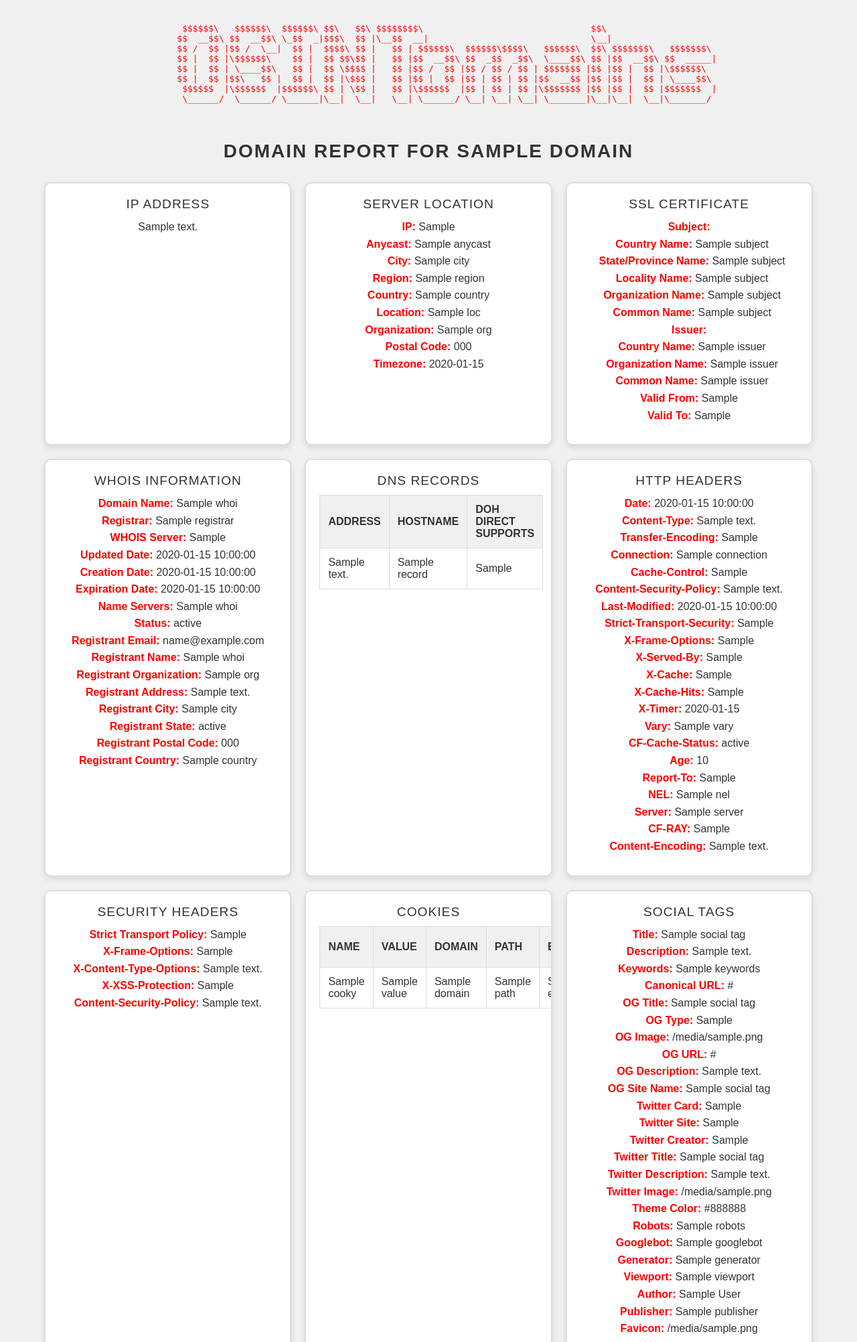
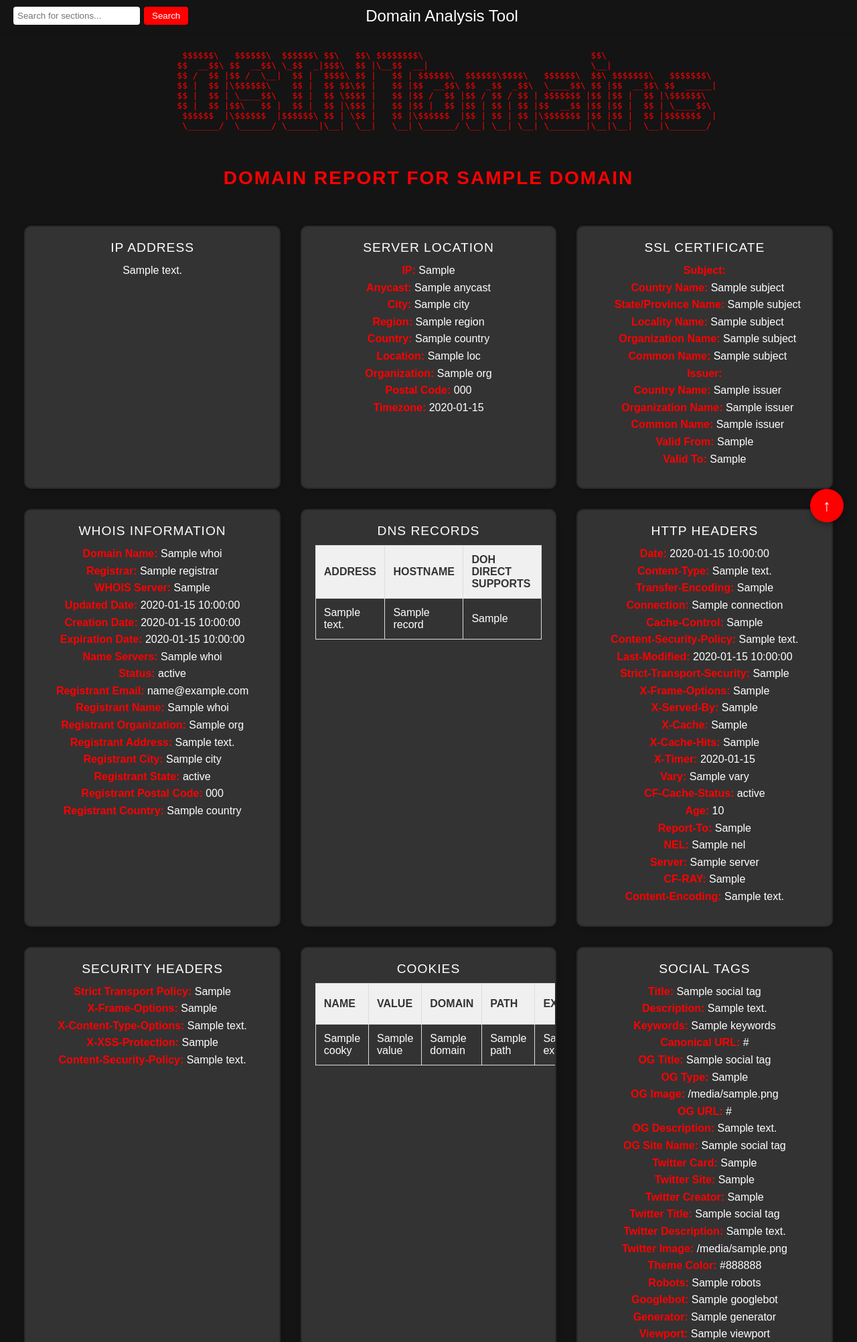
Before and after one commit to H4ckN3rd/OSINTomains, a Python web app: template templates/report_template.html in a window 1280 px wide. Shown: the top 2004 px of the page at 67% size. Run offline with Jinja, Linux system fonts and the light colour scheme; the template is opened without the code that fills it: most values are stand-ins (such as "Sample title", 1, 10 or a date in 2020).

Commit message:
few changes

```diff
--- a/templates/report_template.html
+++ b/templates/report_template.html
@@ -6,29 +6,54 @@
     <title>Domain Report for {{ data.domain }}</title>
     <style>
         body {
-            background-color: #f0f0f0;
             color: #333;
             font-family: Arial, sans-serif;
             margin: 0;
-            padding: 20px;
+            padding: 0;
             display: flex;
             flex-wrap: wrap;
             justify-content: center;
+            height: 100vh;
+
+            background: rgb(20, 20, 20);
         }
         h1 {
             width: 100%;
             text-align: center;
-            color: #333;
+            color: #ff0000;
             margin: 20px 0;
             text-transform: uppercase;
             font-size: 28px;
             letter-spacing: 2px;
+            margin-bottom: 40px;
+        }
+        .floating-button {
+            position: fixed;
+            bottom: 20px;
+            right: 20px;
+            width: 50px;
+            height: 50px;
+            background-color: red;
+            color: white;
+            border: none;
+            border-radius: 50%;
+            cursor: pointer;
+            box-shadow: 0 4px 8px rgba(0, 0, 0, 0.3);
+            z-index: 1000;
+            display: flex;
+            justify-content: center;
+            align-items: center;
+            font-size: 1.5em;
+        }
+
+        .floating-button:hover {
+            background-color: #930000;
         }
         .section {
-            background-color: #fff;
-            border: 2px solid #ddd;
+            background-color: #333;
+            border: 2px solid #292929;
             border-radius: 10px;
-            margin: 10px;
+            margin: 15px;
             padding: 20px;
             width: calc(33% - 40px);
             box-sizing: border-box;
@@ -38,19 +63,65 @@
             box-shadow: 0 4px 8px rgba(0, 0, 0, 0.1);
             transition: transform 0.3s ease-in-out, box-shadow 0.3s ease-in-out;
         }
+        .navbar {
+    width: 100%;
+    background-color: rgb(20, 20, 20);
+    overflow: hidden;
+    position: fixed;
+    top: 0;
+    left: 0;
+    display: flex;
+    justify-content: space-between;
+    align-items: center;
+    padding: 10px 20px;
+    box-shadow: 0 2px 4px rgba(0, 0, 0, 0.1);
+    z-index: 1000;
+}
+.navbar-title {
+    color: white;
+    font-size: 1.5em;
+    position: absolute;
+    left: 50%;
+    transform: translateX(-50%);
+}
+.navbar-search {
+    display: flex;
+}
+
+#search-input {
+    padding: 6px;
+    margin-right: 6px;
+    border: none;
+    border-radius: 4px;
+}
+
+#search-button {
+    background: red;
+    color: white;
+    border: none;
+    padding: 6px 12px;
+    border-radius: 4px;
+    cursor: pointer;
+}
+
+#search-button:hover {
+    background: rgb(134, 0, 0);
+}
+
         .ascii-art {
-            white-space: pre;
-            font-family: monospace;
-            color: red;
-            text-align: center;
-            margin-bottom: 20px;
+        white-space: pre;
+        font-family: monospace;
+        color: red;
+        text-align: center;
+        margin-bottom: 20px;
+        margin-top: 60px;
         }
         .section:hover {
             transform: translateY(-5px);
-            box-shadow: 0 6px 12px rgba(0, 0, 0, 0.2);
+            box-shadow: 0 0 10px rgba(255, 0, 0, 0.8), 0 0 20px rgba(255, 0, 0, 0.6), 0 0 30px rgba(255, 0, 0, 0.4);
         }
         .section-title {
-            color: #333;
+            color: #ffffff;
             font-size: 1.2em;
             margin-bottom: 10px;
             text-transform: uppercase;
@@ -62,6 +133,7 @@
         .section p {
             margin: 10px 0;
             line-height: 1.6;
+            color: white;
         }
         table {
             width: 100%;
@@ -79,7 +151,7 @@
             text-transform: uppercase;
         }
         table td {
-            color: #333;
+            color: white;
         }
         pre {
             white-space: pre-wrap;
@@ -94,10 +166,30 @@
             color: #23527c;
             text-decoration: underline;
         }
+        .footer {
+            width: 100%;
+            background-color: #333;
+            color: white;
+            text-align: center;
+            padding: 20px 0;
+            position: relative;
+            margin-top: 20px;
+            box-shadow: 0 -2px 4px rgba(0, 0, 0, 0.1);
+        }
+
     </style>
 
 </head>
 <body>
+
+    <div class="navbar">
+        <div class="navbar-search">
+            <input type="text" id="search-input" placeholder="Search for sections...">
+            <button id="search-button">Search</button>
+        </div>
+        <div class="navbar-title">Domain Analysis Tool</div>
+    </div>
+
     <div class="ascii-art">
         $$$$$$\   $$$$$$\  $$$$$$\ $$\   $$\ $$$$$$$$\                                $$\
        $$  __$$\ $$  __$$\ \_$$  _|$$$\  $$ |\__$$  __|                               \__|
@@ -364,12 +456,12 @@
     </div>
 
 
-    <div class="section">
+    <div class="section" style="color: white;" >
         <div class="section-title">Open Ports & Traceroute</div>
         <pre>{{ data.open_ports }}</pre>
     </div>
 
-    <div class="section">
+    <div class="section" style="color: white;" >
         <div class="section-title">Threat Detection</div>
         <ul>
             <li>
@@ -441,5 +533,50 @@
             {% endfor %}
         </p>
     </div>
+    <div class="footer">End of Report</div>
+
+    <button id="top-button" class="floating-button">↑</button>
+
+    <script>
+        window.addEventListener('resize', adjustLayout);
+window.addEventListener('load', adjustLayout);
+
+function adjustLayout() {
+    const sections = document.querySelectorAll('.section');
+    const containerWidth = document.body.clientWidth;
+
+    if (containerWidth < 768) {
+        sections.forEach(section => {
+            section.style.width = '100%';
+        });
+    } else if (containerWidth < 1200) {
+        sections.forEach(section => {
+            section.style.width = 'calc(50% - 40px)';
+        });
+    } else {
+        sections.forEach(section => {
+            section.style.width = 'calc(33% - 40px)';
+        });
+    }
+}
+
+
+    document.getElementById('search-button').addEventListener('click', function() {
+        const searchText = document.getElementById('search-input').value.toLowerCase();
+        const sections = document.querySelectorAll('.section');
+        sections.forEach(section => {
+            if (section.textContent.toLowerCase().includes(searchText)) {
+                section.style.display = 'block';
+            } else {
+                section.style.display = 'none';
+            }
+        });
+    });
+
+    document.getElementById('top-button').addEventListener('click', function() {
+        window.scrollTo({ top: 0, behavior: 'smooth' });
+    });
+
+    </script>
 </body>
 </html>
```
